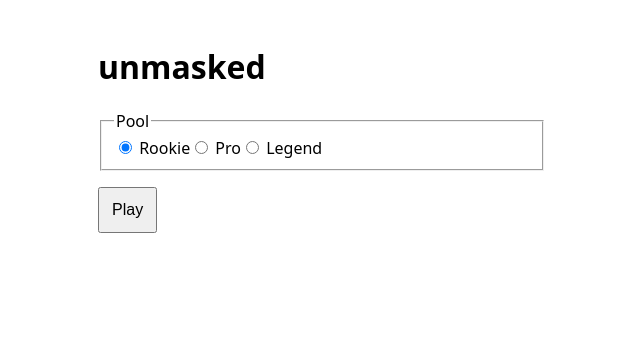
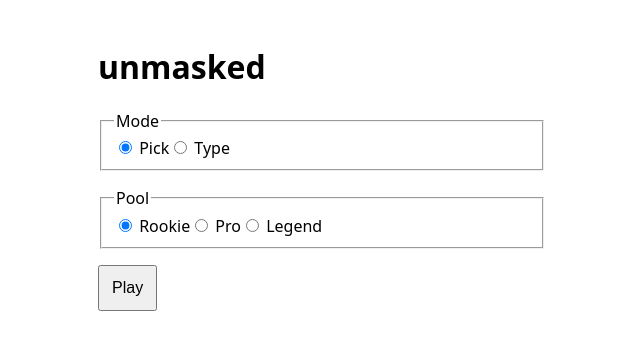
Before and after one commit to rameezk/unmasked, a Svelte app: page / in a window 1280 px wide. Shown: the top 350 px of the page, without its empty margins (318-958 px from the left). Built offline with nearby package versions, Linux system fonts and the light colour scheme.

Commit message:
feat: add type mode with alias-aware answer matching (#16)
Co-authored-by: Forge <forge@rameezkhan.dev>

```diff
--- a/src/App.svelte
+++ b/src/App.svelte
@@ -1,14 +1,16 @@
 <script lang="ts">
   import {
     answerPick,
+    answerType,
     currentCard,
     nextCard,
+    revealCard,
     roundScore,
     startRound,
     ROUND_LENGTH,
     type Round,
   } from './engine/round';
-  import type { Character, Random, Tier } from './engine/types';
+  import type { Character, Mode, Random, Tier } from './engine/types';
 
   interface Props {
     characters: Character[];
@@ -23,20 +25,38 @@
     { value: 'legend', label: 'Legend' },
   ];
 
+  const modes: { value: Mode; label: string }[] = [
+    { value: 'pick', label: 'Pick' },
+    { value: 'type', label: 'Type' },
+  ];
+
+  let mode = $state<Mode>('pick');
   let pool = $state<Tier>('rookie');
+  let typed = $state('');
   let round = $state<Round | null>(null);
 
   const card = $derived(round !== null && !round.finished ? currentCard(round) : null);
 
   function play() {
-    round = startRound({ characters, pool, random });
+    typed = '';
+    round = startRound({ characters, mode, pool, random });
   }
 
   function pick(id: string) {
     if (round) round = answerPick(round, id);
   }
 
+  function guess(event: SubmitEvent) {
+    event.preventDefault();
+    if (round) round = answerType(round, typed);
+  }
+
+  function reveal() {
+    if (round) round = revealCard(round);
+  }
+
   function next() {
+    typed = '';
     if (round) round = nextCard(round);
   }
 
@@ -50,6 +70,15 @@
 
   {#if round === null}
     <section aria-label="Start">
+      <fieldset>
+        <legend>Mode</legend>
+        {#each modes as m (m.value)}
+          <label>
+            <input type="radio" name="mode" value={m.value} bind:group={mode} />
+            {m.label}
+          </label>
+        {/each}
+      </fieldset>
       <fieldset>
         <legend>Pool</legend>
         {#each pools as p (p.value)}
@@ -65,6 +94,24 @@
     <section aria-label="Card">
       <p>Card {round.index + 1} of {ROUND_LENGTH}</p>
       <img src={`${import.meta.env.BASE_URL}${card.picture.file}`} alt="Who is this?" width="240" />
+      {#if round.mode === 'type'}
+        {#if !card.revealed}
+          <form onsubmit={guess}>
+            <input
+              type="text"
+              aria-label="Your answer"
+              bind:value={typed}
+              autocapitalize="none"
+              autocorrect="off"
+              autocomplete="off"
+              spellcheck="false"
+              enterkeyhint="go"
+            />
+            <button type="submit">Guess</button>
+            <button type="button" onclick={reveal}>Reveal</button>
+          </form>
+        {/if}
+      {:else}
         <div class="choices">
           {#each card.choices as choice (choice.id)}
             <button
@@ -78,6 +125,7 @@
             </button>
           {/each}
         </div>
+      {/if}
       {#if card.revealed}
         <p data-testid="reveal">
           {card.character.name} - {card.character.side === 'hero' ? 'Hero' : 'Villain'}
--- a/src/engine/round.ts
+++ b/src/engine/round.ts
@@ -1,4 +1,5 @@
-import { TIERS, type Character, type Picture, type Random, type Tier } from './types';
+import { TIERS, type Character, type Mode, type Picture, type Random, type Tier } from './types';
+import { normalise } from './normalise';
 
 export const ROUND_LENGTH = 10;
 export const CHOICE_COUNT = 4;
@@ -8,11 +9,12 @@ export interface Card {
   picture: Picture;
   choices: Character[];
   wrongIds: string[];
-  firstTapCorrect: boolean | null;
+  scored: boolean | null;
   revealed: boolean;
 }
 
 export interface Round {
+  mode: Mode;
   pool: Tier;
   cards: Card[];
   index: number;
@@ -21,6 +23,7 @@ export interface Round {
 
 export interface StartRoundOptions {
   characters: readonly Character[];
+  mode: Mode;
   pool: Tier;
   random: Random;
 }
@@ -39,7 +42,7 @@ function shuffle<T>(items: readonly T[], random: Random): T[] {
   return result;
 }
 
-export function startRound({ characters, pool, random }: StartRoundOptions): Round {
+export function startRound({ characters, mode, pool, random }: StartRoundOptions): Round {
   const available = poolCharacters(characters, pool);
   if (available.length < ROUND_LENGTH) {
     throw new Error(`Pool ${pool} has too few Characters`);
@@ -56,11 +59,11 @@ export function startRound({ characters, pool, random }: StartRoundOptions): Rou
       picture,
       choices: shuffle([character, ...wrong], random),
       wrongIds: [],
-      firstTapCorrect: null,
+      scored: null,
       revealed: false,
     };
   });
-  return { pool, cards, index: 0, finished: false };
+  return { mode, pool, cards, index: 0, finished: false };
 }
 
 export function currentCard(round: Round): Card {
@@ -76,14 +79,15 @@ function withCurrentCard(round: Round, card: Card): Round {
 
 export function answerPick(round: Round, choiceId: string): Round {
   const card = currentCard(round);
-  if (round.finished || card.revealed || card.wrongIds.includes(choiceId)) return round;
+  if (round.mode !== 'pick' || round.finished || card.revealed) return round;
+  if (card.wrongIds.includes(choiceId)) return round;
   if (!card.choices.some((c) => c.id === choiceId)) return round;
   const correct = choiceId === card.character.id;
-  const firstTapCorrect = card.firstTapCorrect ?? correct;
-  if (correct) return withCurrentCard(round, { ...card, firstTapCorrect, revealed: true });
+  const scored = card.scored ?? correct;
+  if (correct) return withCurrentCard(round, { ...card, scored, revealed: true });
   return withCurrentCard(round, {
     ...card,
-    firstTapCorrect,
+    scored,
     wrongIds: [...card.wrongIds, choiceId],
   });
 }
@@ -95,5 +99,21 @@ export function nextCard(round: Round): Round {
 }
 
 export function roundScore(round: Round): number {
-  return round.cards.filter((c) => c.firstTapCorrect === true).length;
+  return round.cards.filter((c) => c.scored === true).length;
 }
+
+export function answerType(round: Round, text: string): Round {
+  const card = currentCard(round);
+  if (round.mode !== 'type' || round.finished || card.revealed) return round;
+  const typed = normalise(text);
+  if (typed === '') return round;
+  const accepted = [card.character.name, ...card.character.aliases].map(normalise);
+  if (!accepted.includes(typed)) return round;
+  return withCurrentCard(round, { ...card, scored: true, revealed: true });
+}
+
+export function revealCard(round: Round): Round {
+  const card = currentCard(round);
+  if (round.mode !== 'type' || round.finished || card.revealed) return round;
+  return withCurrentCard(round, { ...card, scored: false, revealed: true });
+}
--- a/src/engine/types.ts
+++ b/src/engine/types.ts
@@ -23,4 +23,7 @@ export interface Character {
   pictures: Picture[];
 }
 
+export const MODES = ['pick', 'type'] as const;
+export type Mode = (typeof MODES)[number];
+
 export type Random = () => number;
```
Also changed, not shown: 2 other files (tests, documents, lock files or other folders). Lines whose indentation alone changed are shown as unchanged.
